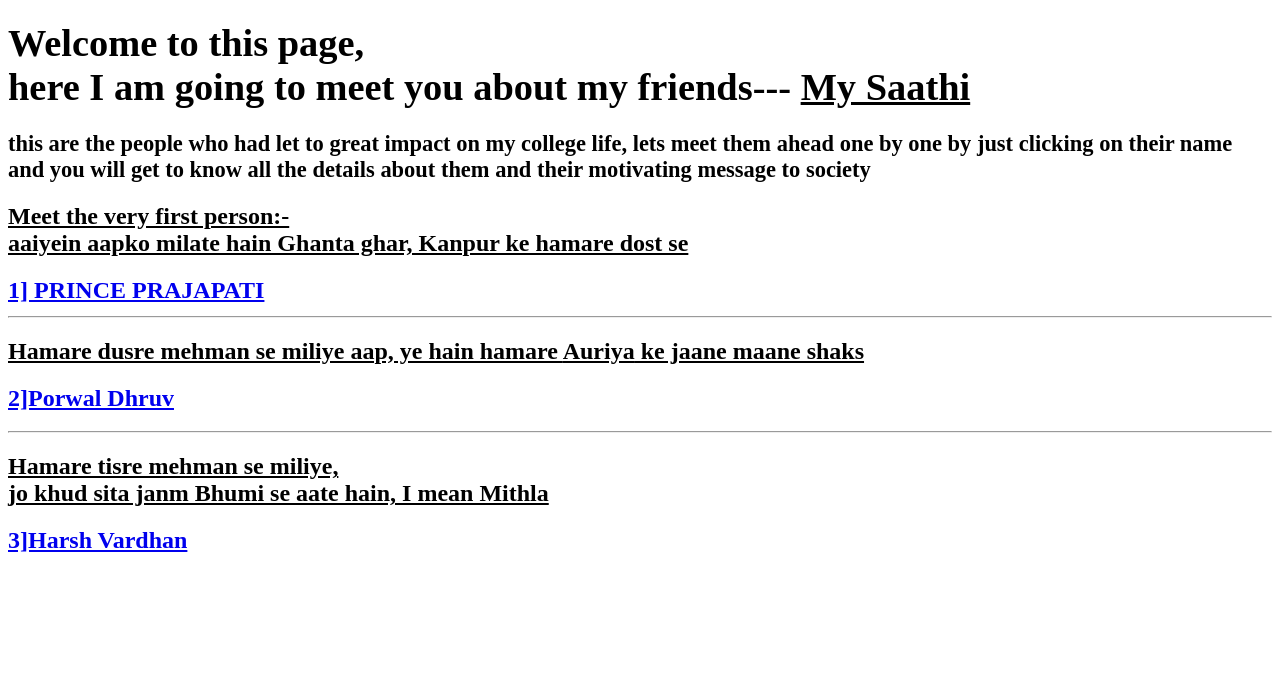
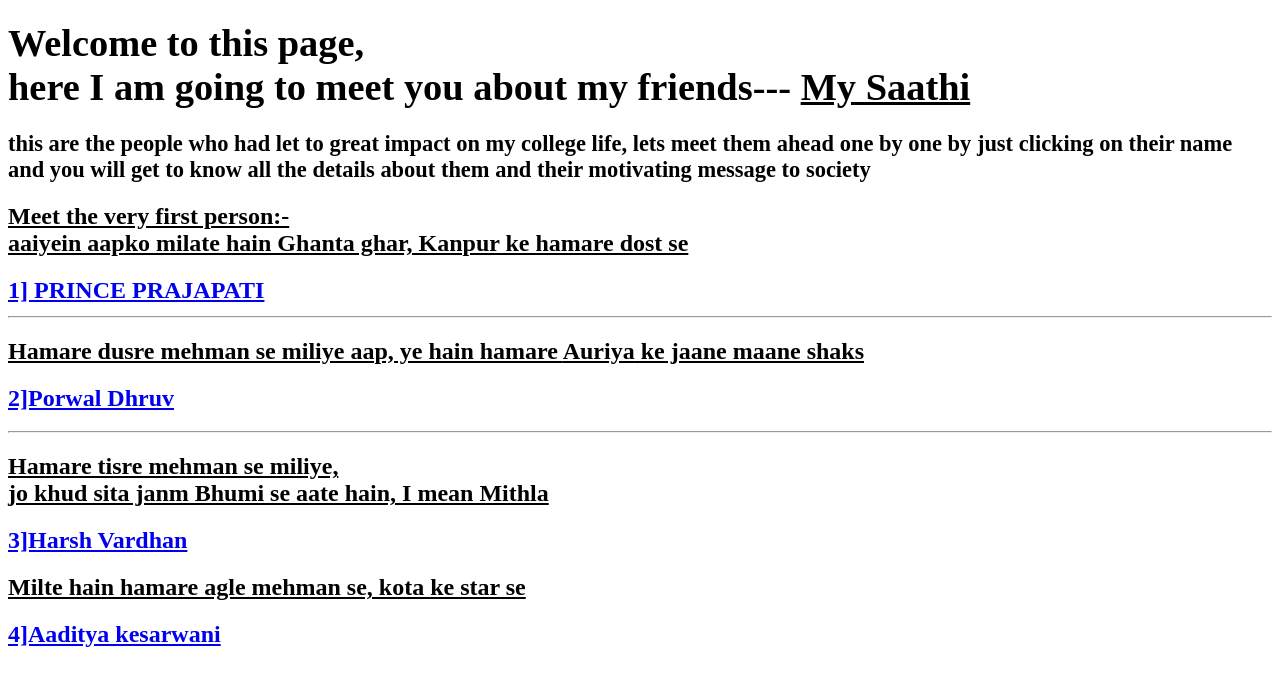
Before and after one commit to sampatil3041/First-HTML-blog, a plain HTML site: page friend_section.html in a window 1280 px wide. Drawn offline with Linux system fonts and the light colour scheme.

Commit message:
Update friend_section.html

```diff
--- a/friend_section.html
+++ b/friend_section.html
@@ -36,5 +36,12 @@
     <h2>
 
     <a href="friend_section/harsh.html">3]Harsh Vardhan</a>
+
+    <h2><b><u>Milte hain hamare agle mehman se, kota ke star se
+
+    </u></b></h2>
+    <h2>
+
+    <a href="friend_section/aadi.html">4]Aaditya kesarwani</a>
 </body>
 </html>
```
